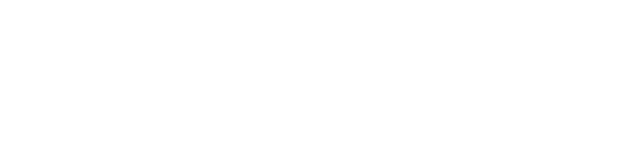
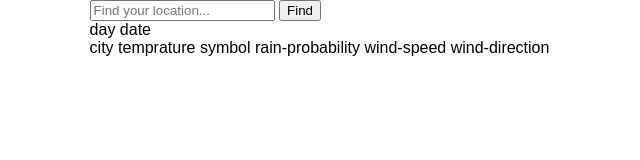
Before and after one commit to nkartikaxioned/weatherapi, a plain HTML site: page index.html in a window 1280 px wide. Shown: the whole page, without its empty margins (0-640 px from the left). Drawn offline with Linux system fonts and the light colour scheme.

Commit message:
structure

```diff
--- a/index.html
+++ b/index.html
@@ -13,10 +13,10 @@
   <!-- Place favicon.ico in the root directory: mathiasbynens.be/notes/touch-icons -->
   <link rel="shortcut icon" href="favicon.ico" />
   <!--font-awesome link for icons-->
-  <link rel="stylesheet" media="screen" href="assets/vendor/font-awesome/css/all.min.css" >
+  <link rel="stylesheet" media="screen" href="assets/vendor/font-awesome/css/all.min.css">
   <link rel="stylesheet" href="https://cdnjs.cloudflare.com/ajax/libs/font-awesome/4.7.0/css/font-awesome.min.css">
   <!-- Default style-sheet is for 'media' type screen (color computer display).  -->
-  <link rel="stylesheet" media="screen" href="assets/css/style.css" >
+  <link rel="stylesheet" media="screen" href="assets/css/style.css">
 </head>
 
 <body>
@@ -29,7 +29,28 @@
     <!--header section start-->
     <!--main section start-->
     <main>
-
+      <section class="weather">
+        <div class="wrapper">
+          <form action="#FIXME" method="post" class="search">
+            <div class="input-container">
+              <input type="text" class="input-text" placeholder="Find your location...">
+              <input type="submit" class="submit" value="Find">
+            </div>
+          </form>
+          <div class="data-container">
+            <div class="structure">
+              <span class="day">day</span>
+              <span class="date">date</span>
+            </div>
+            <span class="city common">city</span>
+            <span class="temprature common">temprature</span>
+            <span class="temp-symbol common">symbol</span>
+            <span class="rain-probability common">rain-probability</span>
+            <span class="wind-speed common">wind-speed</span>
+            <span class="wind-direction common">wind-direction</span>
+          </div>
+        </div>
+      </section>
     </main>
     <!--main section end-->
 
@@ -43,4 +64,5 @@
   <!--container end-->
   <script src="assets/js/script.js"></script>
 </body>
+
 </html>
```
